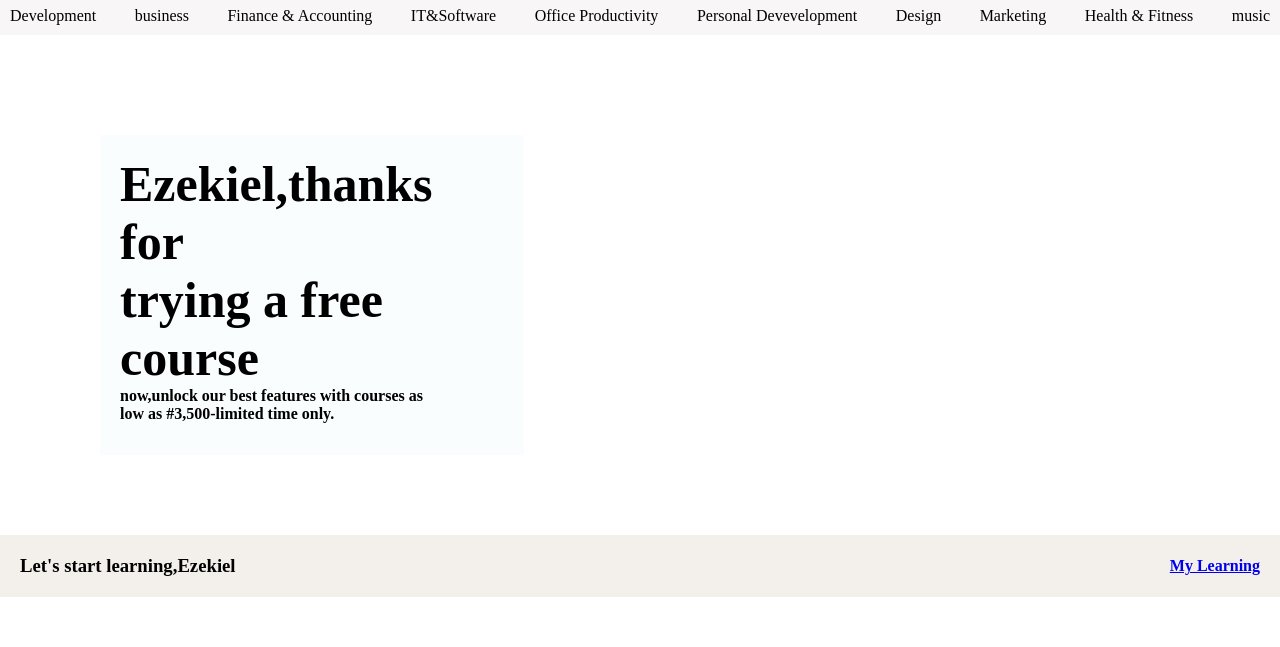
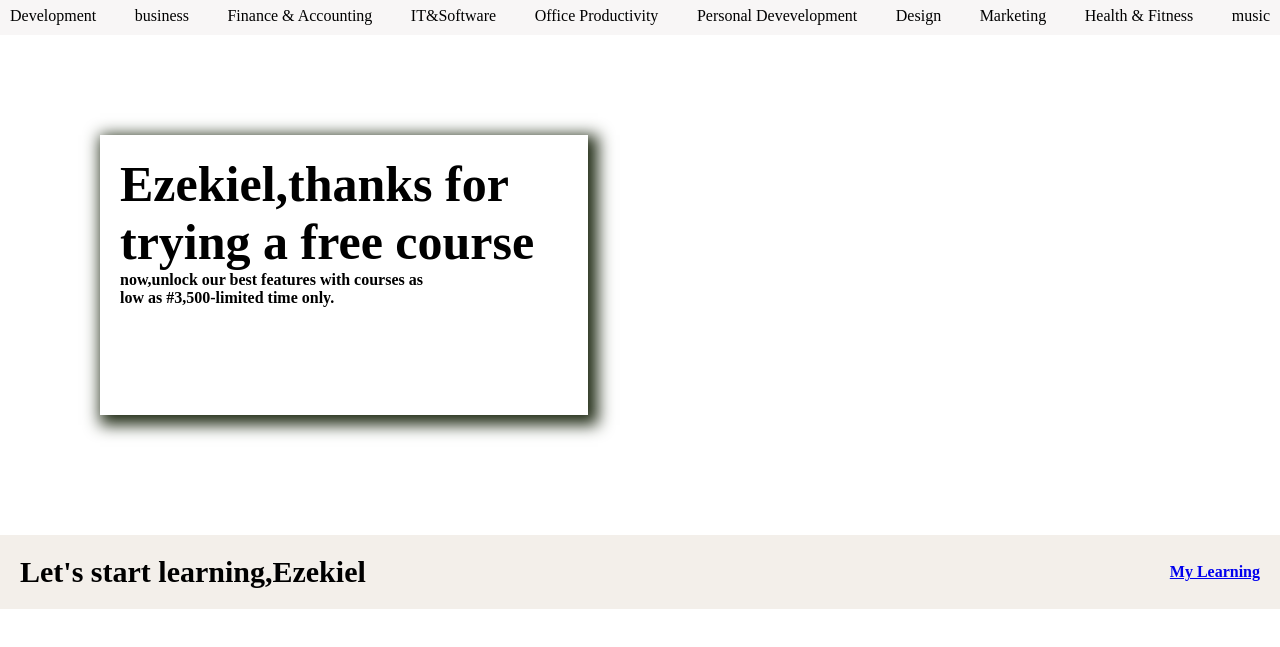
Before and after one commit to AniEzekiel042/Delivery, a plain HTML site: page index.html in a window 1280 px wide. Shown: the part 53-700 px from the top of the page. Drawn offline with nearby package versions, Linux system fonts and the light colour scheme.

Commit message:
Delivery main

```diff
--- a/delivery.css
+++ b/delivery.css
@@ -31,17 +31,18 @@
     height: 400px;
 }
 .body{
-    background-color: rgb(250, 253, 253);
+    background-color: white;
     font-weight: 800;
-    height: 70%;
-    width: 30%;
+    height: 60%;
+    width: 35%;
     margin-top: 100px;
     margin: 100px;
     padding: 20px;
+    box-shadow: rgba(34,45,23) 5px 5px 15px 5px;
 }
 .body h2{
     font-size: 50px;
-    font-weight: 800;
+    font-weight: 600;
 }
 footer{
     display: flex;
@@ -55,6 +56,7 @@ footer a{
 }
 footer h3{
    padding: 20px;
+   font-size: 30px;
 }
 .empty {
   display: flex;
```
Also changed, not shown: index.html (renamed from delivery.html).
